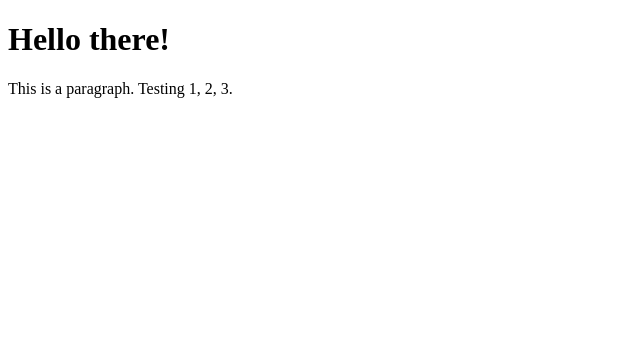
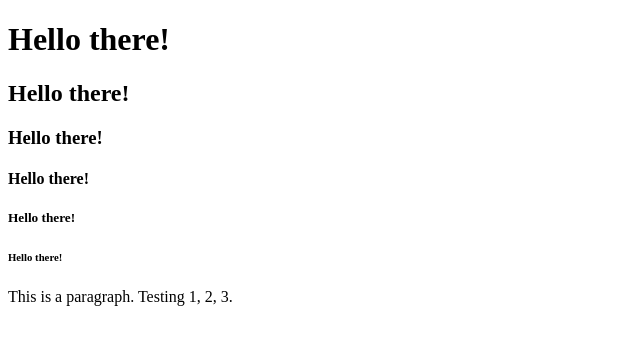
Before and after one commit to israelcollazo/israelcollazo.github.io, a plain HTML site: page index.html in a window 1280 px wide. Shown: the whole page, without its empty margins (0-640 px from the left). Drawn offline with Linux system fonts and the light colour scheme.

Commit message:
adding heading tags

```diff
--- a/index.html
+++ b/index.html
@@ -6,6 +6,11 @@
   </head>
   <body>
     <h1>Hello there!</h1>
+    <h2>Hello there!</h2>
+    <h3>Hello there!</h3>
+    <h4>Hello there!</h4>
+    <h5>Hello there!</h5>
+    <h6>Hello there!</h6>
     <p>This is a paragraph. Testing 1, 2, 3.</p>
   </body>
 </html>
```
